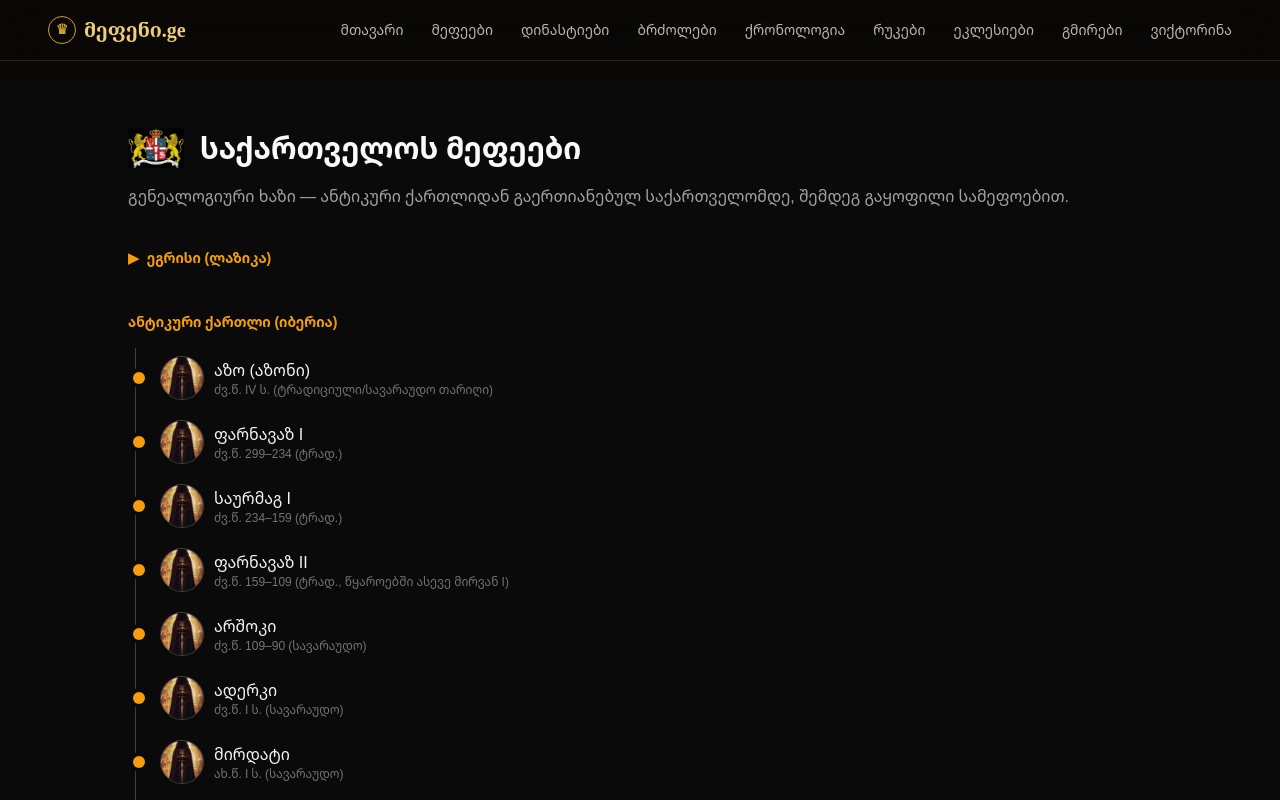
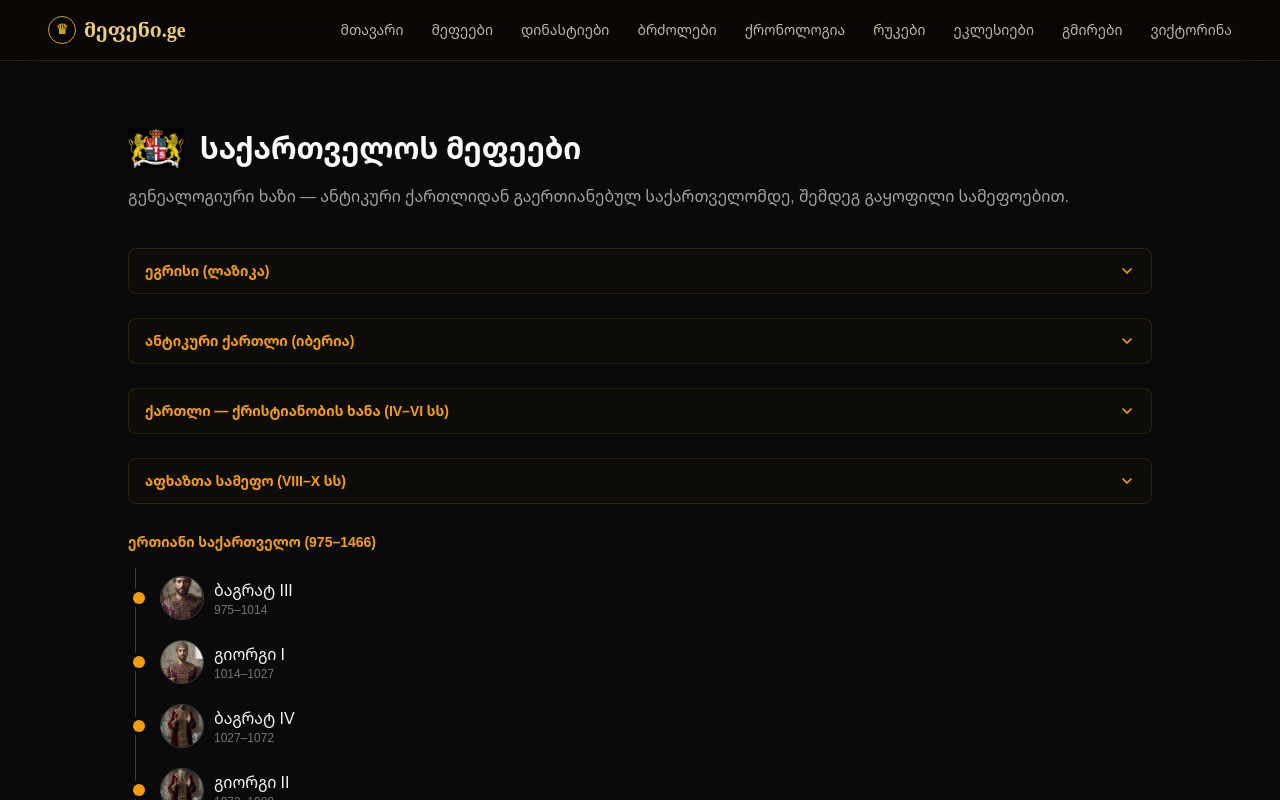
Before and after one commit to chkona/mefeni-com, a Next.js app: page /kings in a window 1280 px wide. Shown: the top 800 px of the page. Built offline with nearby package versions, Linux system fonts and the light colour scheme.

Commit message:
Update DynastyChain.tsx

```diff
--- a/components/DynastyChain.tsx
+++ b/components/DynastyChain.tsx
@@ -128,20 +128,30 @@ function CollapsibleEraColumn({ era }: { era: EraKey }) {
   if (items.length === 0) return null;
 
   return (
-    <div className="mb-10">
+    <div className="mb-6 border border-gold/15 rounded-lg bg-panel/40 overflow-hidden">
       <button
         onClick={() => setOpen((v) => !v)}
-        className="flex items-center gap-2 text-sm font-semibold text-amber-500 mb-1"
+        className="w-full flex items-center justify-between gap-2 text-sm font-semibold text-amber-500 px-4 py-3 hover:bg-panel/70 transition-colors"
       >
-        <span
-          className={`inline-block transition-transform ${open ? "rotate-90" : ""}`}
+        <span>{ERA_LABELS[era]}</span>
+        <svg
+          width="16"
+          height="16"
+          viewBox="0 0 16 16"
+          fill="none"
+          className={`shrink-0 transition-transform duration-200 ${open ? "rotate-180" : ""}`}
         >
-          ▶
-        </span>
-        {ERA_LABELS[era]}
+          <path
+            d="M4 6l4 4 4-4"
+            stroke="currentColor"
+            strokeWidth="1.75"
+            strokeLinecap="round"
+            strokeLinejoin="round"
+          />
+        </svg>
       </button>
       {open && (
-        <div className="mt-3">
+        <div className="px-4 pb-5 pt-1 border-t border-gold/10">
           <EraColumn era={era} />
         </div>
       )}
@@ -181,14 +191,15 @@ function BranchTabs() {
 export default function DynastyChain() {
   return (
     <div className="text-neutral-200">
-      {/* ეგრისი — ჩამოსაშლელი, იმავე ადგილას, ტრუნკის ზემოთ */}
+      {/* ეგრისი და ტრუნკის წინა ეპოქები — ჩამოსაშლელი, ერთიან საქართველომდე */}
       <CollapsibleEraColumn era={EGRISI_ERA} />
+      {TRUNK_ERAS.filter((era) => era !== "erti").map((era) => (
+        <CollapsibleEraColumn key={era} era={era} />
+      ))}
 
-      {/* Trunk: linear succession from antiquity to unified Georgia */}
+      {/* ერთიანი საქართველო — ჩვეულებრივად, ღია */}
       <div className="mb-10">
-        {TRUNK_ERAS.map((era) => (
-          <EraColumn key={era} era={era} />
-        ))}
+        <EraColumn era="erti" />
       </div>
 
       {/* Branch point marker */}
```
